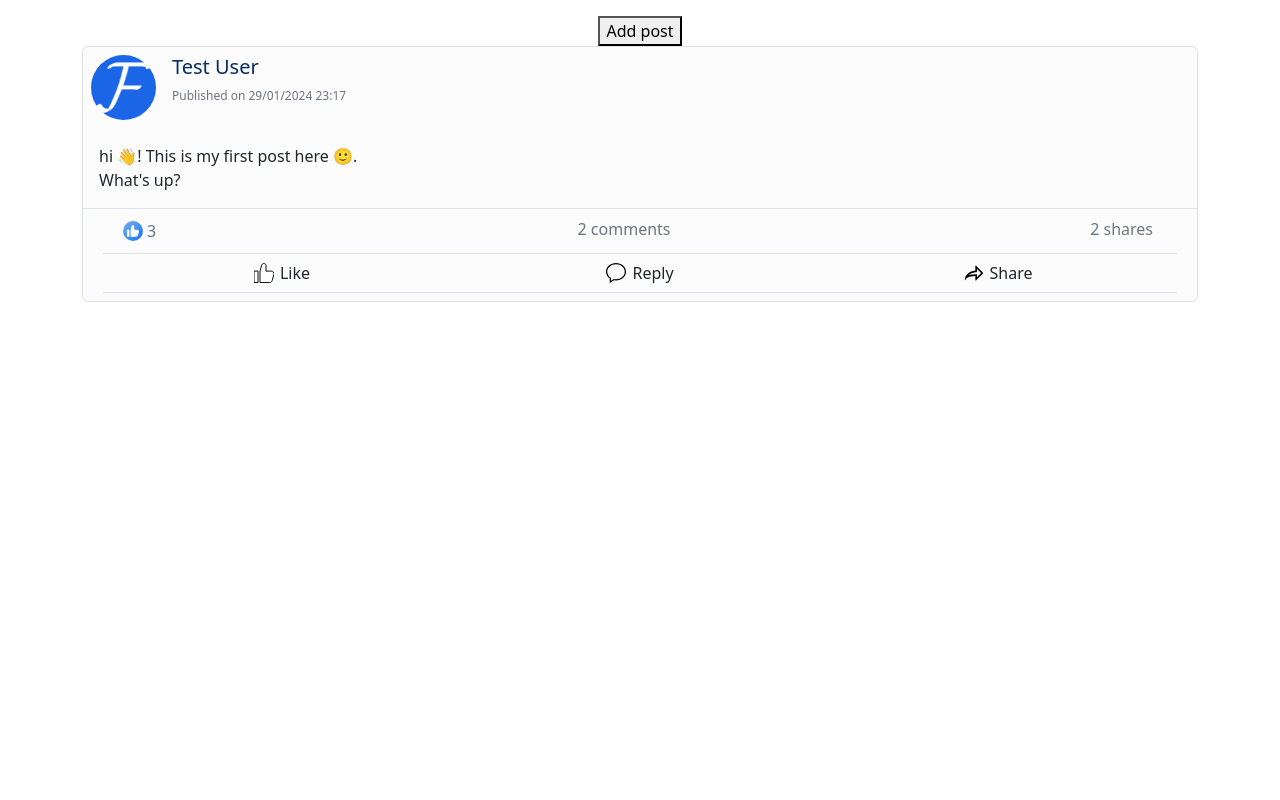
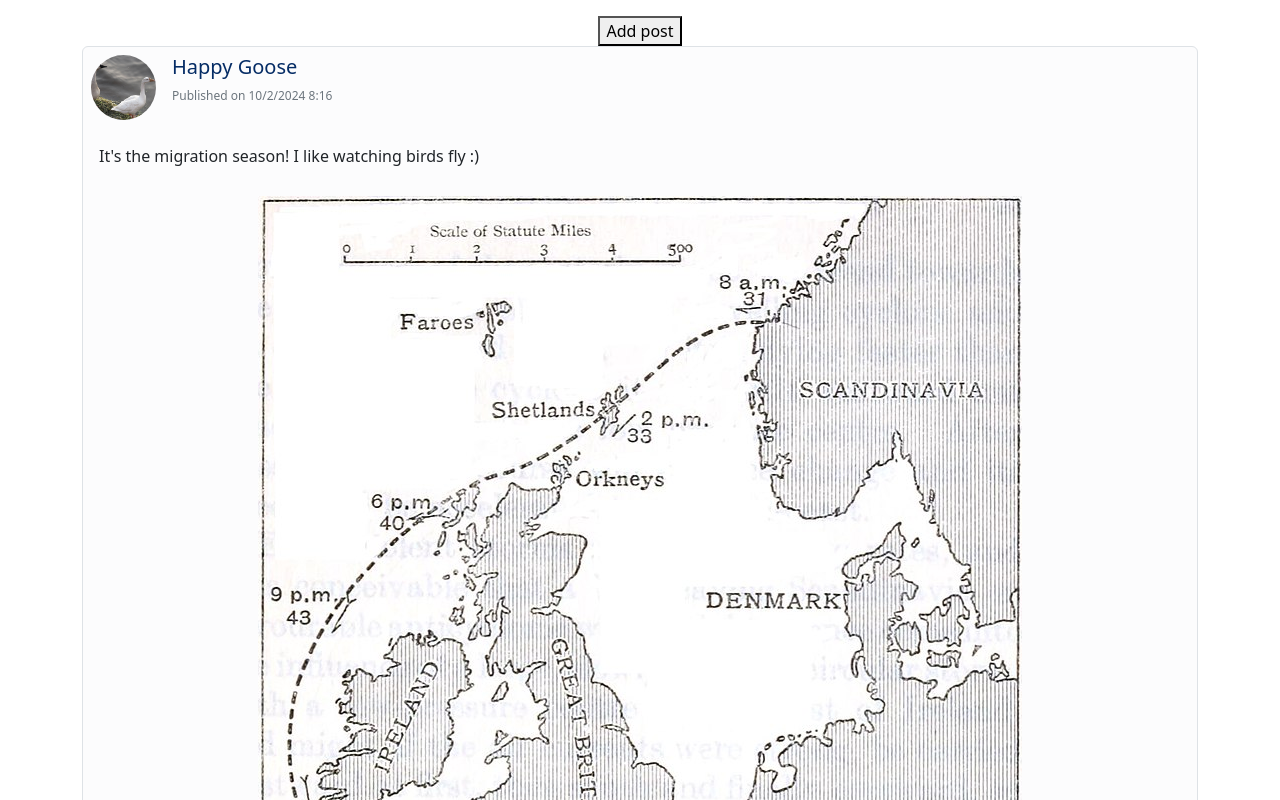
Before and after one commit to AsifMadar/Foobar-BIU-web, a React app: page / in a window 1280 px wide. Shown: the top 800 px of the page. Built offline with nearby package versions, Linux system fonts and the light colour scheme.

Commit message:
Expand sample data, support images

```diff
--- a/public/index.html
+++ b/public/index.html
@@ -5,39 +5,13 @@
     <link rel="icon" href="%PUBLIC_URL%/favicon.png" />
     <meta name="viewport" content="width=device-width, initial-scale=1" />
     <meta name="theme-color" content="#000000" />
-    <meta
-      name="description"
-      content="Web site created using create-react-app"
-    />
+    <meta name="description" content="The homepage of FooBar"/>
     <link rel="apple-touch-icon" href="%PUBLIC_URL%/logo192.png" />
-    <!--
-      manifest.json provides metadata used when your web app is installed on a
-      user's mobile device or desktop. See https://developers.google.com/web/fundamentals/web-app-manifest/
-    -->
     <link rel="manifest" href="%PUBLIC_URL%/manifest.json" />
-    <!--
-      Notice the use of %PUBLIC_URL% in the tags above.
-      It will be replaced with the URL of the `public` folder during the build.
-      Only files inside the `public` folder can be referenced from the HTML.
-
-      Unlike "/favicon.png" or "favicon.png", "%PUBLIC_URL%/favicon.png" will
-      work correctly both with client-side routing and a non-root public URL.
-      Learn how to configure a non-root public URL by running `npm run build`.
-    -->
-    <title>React App</title>
+    <title>FooBar - The New Social Platform</title>
   </head>
   <body class="light-theme">
-    <noscript>You need to enable JavaScript to run this app.</noscript>
+    <noscript>You need to enable JavaScript to access FooBar.</noscript>
     <div id="root"></div>
-    <!--
-      This HTML file is a template.
-      If you open it directly in the browser, you will see an empty page.
-
-      You can add webfonts, meta tags, or analytics to this file.
-      The build step will place the bundled scripts into the <body> tag.
-
-      To begin the development, run `npm start` or `yarn start`.
-      To create a production bundle, use `npm run build` or `yarn build`.
-    -->
   </body>
 </html>
--- a/src/App/App.js
+++ b/src/App/App.js
@@ -4,9 +4,9 @@ import PostList from '../PostList/PostList.js'
 
 function App() {
     const [currentUser] = useState({
-        displayName: 'Test User',
+        displayName: 'Georg C.',
         imageURL: '/favicon.png',
-        username: 'testuser',
+        username: 'gcantor',
     })
 
     return (
--- a/src/Post/Post.js
+++ b/src/Post/Post.js
@@ -110,6 +110,18 @@ function Post({ currentUser, details, updateDetails }) {
                 )}
             </header>
             <article className="text-start p-3">{details.contents}</article>
+            {details.images.length > 0 && (
+                <article className="post-images m-1">
+                    {details.images.map((imageSrc, i) => (
+                        <img
+                            key={i}
+                            src={imageSrc}
+                            className="img-fluid mt-2"
+                            alt=""
+                        />
+                    ))}
+                </article>
+            )}
             <footer className="border-top container">
                 <div className="stats row m-2">
                     <span className="likes-count col text-start ps-3 tooltip-container">
--- a/src/PostList/PostList.js
+++ b/src/PostList/PostList.js
@@ -10,6 +10,9 @@ import { useState } from 'react'
  */
 function PostList({ currentUser }) {
     const [postsDetails, setPostsDetails] = useState(posts)
+    const sortedPostsDetails = postsDetails
+        .sort((a, b) => a.timestamp - b.timestamp)
+        .reverse()
 
     const addPost = () => {
         setPostsDetails([
@@ -38,7 +41,7 @@ function PostList({ currentUser }) {
     return (
         <div id="post-list" className="container mt-3">
             <button onClick={addPost}>Add post</button>
-            {postsDetails.map((details, i) => (
+            {sortedPostsDetails.map((details, i) => (
                 <Post
                     key={i}
                     currentUser={currentUser}
--- a/src/data/posts.json
+++ b/src/data/posts.json
@@ -1,68 +1,258 @@
 [
 	{
 		"author": {
-			"displayName": "Test User",
-			"imageURL": "/favicon.png",
-			"username": "testuser"
+			"displayName": "Georg C.",
+			"imageURL": "/sampleImages/user1.jpg",
+			"username": "gcantor"
 		},
 		"comments": [
 			{
 				"author": {
 					"displayName": "Eliyah Alias",
-					"imageURL": "/favicon.png",
+					"imageURL": "/sampleImages/user2.jpg",
 					"username": "alias.el"
 				},
 				"contents": "Hi & welcome! Do you feel like meeting tomorrow?",
 				"likes": [
 					{
-						"displayName": "Test User",
-						"imageURL": "/favicon.png",
-						"username": "testuser"
+						"displayName": "Georg C.",
+						"imageURL": "/sampleImages/user1.jpg",
+						"username": "gcantor"
 					}
 				],
-				"timestamp": 1706572233917
+				"timestamp": 1707404921000
 			},
 			{
 				"author": {
-					"displayName": "Test User",
-					"imageURL": "/favicon.png",
-					"username": "testuser"
+					"displayName": "Georg C.",
+					"imageURL": "/sampleImages/user1.jpg",
+					"username": "gcantor"
 				},
 				"contents": "@Eliyah how about monday?",
 				"likes": [],
-				"timestamp": 1706573233917
+				"timestamp": 1707412712000
 			}
 		],
 		"contents": "hi 👋! This is my first post here 🙂.\nWhat's up?",
+		"images": [],
 		"likes": [
 			{
 				"displayName": "Avi Adar",
-				"imageURL": "/favicon.png",
+				"imageURL": "/sampleImages/user3.jpg",
 				"username": "avi.adar1"
 			},
 			{
 				"displayName": "Eliyah Alias",
-				"imageURL": "/favicon.png",
+				"imageURL": "/sampleImages/user2.jpg",
 				"username": "alias.el"
 			},
 			{
 				"displayName": "Moishe Meivin",
-				"imageURL": "/favicon.png",
+				"imageURL": "/sampleImages/user4.jpg",
 				"username": "moisheM"
 			}
 		],
 		"shares": [
 			{
 				"displayName": "Avi Adar",
-				"imageURL": "/favicon.png",
+				"imageURL": "/sampleImages/user3.jpg",
 				"username": "avi.adar1"
 			},
 			{
 				"displayName": "Moishe Meivin",
-				"imageURL": "/favicon.png",
+				"imageURL": "/sampleImages/user4.jpg",
 				"username": "moisheM"
 			}
 		],
-		"timestamp": 1706570233917
+		"timestamp": 1707400272000
+	},
+	{
+		"author": {
+			"displayName": "Moishe Meivin",
+			"imageURL": "/sampleImages/user4.jpg",
+			"username": "moisheM"
+		},
+		"comments": [
+			{
+				"author": {
+					"displayName": "Avi Adar",
+					"imageURL": "/sampleImages/user3.jpg",
+					"username": "avi.adar1"
+				},
+				"contents": "Wow, must be so fun!",
+				"likes": [],
+				"timestamp": 1707510238000
+			}
+		],
+		"contents": "Enjoying the morning in Hawaii...\nWhat a great view!",
+		"images": ["/sampleImages/hawaii.jpg"],
+		"likes": [
+			{
+				"displayName": "Eliyah Alias",
+				"imageURL": "/sampleImages/user2.jpg",
+				"username": "alias.el"
+			},
+			{
+				"displayName": "Georg C.",
+				"imageURL": "/sampleImages/user1.jpg",
+				"username": "gcantor"
+			}
+
+		],
+		"shares": [
+			{
+				"displayName": "Avi Adar",
+				"imageURL": "/sampleImages/user3.jpg",
+				"username": "avi.adar1"
+			}
+		],
+		"timestamp": 1707507788000
+	},
+	{
+		"author": {
+			"displayName": "David",
+			"imageURL": "/sampleImages/user5.jpg",
+			"username": "davidR"
+		},
+		"comments": [],
+		"contents": "Hi all, how are you?",
+		"images": [],
+		"likes": [],
+		"shares": [],
+		"timestamp": 1707384226000
+	},
+	{
+		"author": {
+			"displayName": "John G.",
+			"imageURL": "/sampleImages/user6.jpg",
+			"username": "geljohn"
+		},
+		"comments": [],
+		"contents": "You know, working from home can be hard sometimes",
+		"images": [],
+		"likes": [],
+		"shares": [],
+		"timestamp": 1707301332000
+	},
+	{
+		"author": {
+			"displayName": "Happy Goose",
+			"imageURL": "/sampleImages/user7.jpg",
+			"username": "yonatan.sp"
+		},
+		"comments": [],
+		"contents": "It's the migration season! I like watching birds fly :)",
+		"images": ["/sampleImages/migration.jpg"],
+		"likes": [],
+		"shares": [],
+		"timestamp": 1707552999000
+	},
+	{
+		"author": {
+			"displayName": "Eliyah Alias",
+			"imageURL": "/sampleImages/user2.jpg",
+			"username": "alias.el"
+		},
+		"comments": [
+			{
+				"author": {
+					"displayName": "Moishe Meivin",
+					"imageURL": "/sampleImages/user4.jpg",
+					"username": "moisheM"
+				},
+				"contents": "As they say \"fight fire with fire\" 😂",
+				"likes": [
+					{
+						"displayName": "Eliyah Alias",
+						"imageURL": "/sampleImages/user2.jpg",
+						"username": "alias.el"
+					}
+				],
+				"timestamp": 1707321941000
+
+			}
+		],
+		"contents": "Did you ever notice that what we call \"fire trucks\" are really water trucks?",
+		"images": [],
+		"likes": [
+			{
+				"displayName": "Moishe Meivin",
+				"imageURL": "/sampleImages/user4.jpg",
+				"username": "moisheM"
+			}
+		],
+		"shares": [],
+		"timestamp": 1707318750000
+	},
+	{
+		"author": {
+			"displayName": "John G.",
+			"imageURL": "/sampleImages/user6.jpg",
+			"username": "geljohn"
+		},
+		"comments": [
+
+			{
+				"author": {
+					"displayName": "Eliyah Alias",
+					"imageURL": "/sampleImages/user2.jpg",
+					"username": "alias.el"
+				},
+				"contents": "It's awesome man\nYou will like it for sure",
+				"likes": [],
+				"timestamp": 1707141177000
+
+			}
+		],
+		"contents": "So, what is this new \"FooBar\" app everyone is talking about?",
+		"images": [],
+		"likes": [],
+		"shares": [],
+		"timestamp": 1707139023000
+	},
+	{
+		"author": {
+			"displayName": "David",
+			"imageURL": "/sampleImages/user5.jpg",
+			"username": "davidR"
+		},
+		"comments": [],
+		"contents": "Just created my account, hope this new social platform will be fun.",
+		"images": [],
+		"likes": [
+			{
+				"displayName": "Eliyah Alias",
+				"imageURL": "/sampleImages/user2.jpg",
+				"username": "alias.el"
+			}
+		],
+		"shares": [],
+		"timestamp": 1707126738000
+	},
+	{
+		"author": {
+			"displayName": "Eliyah Alias",
+			"imageURL": "/sampleImages/user2.jpg",
+			"username": "alias.el"
+		},
+		"comments": [],
+		"contents": "So I am officially the second person on this platform?\n\nNice.",
+		"images": [],
+		"likes": [],
+		"shares": [],
+		"timestamp": 1707060222000
+	},
+	{
+		"author": {
+			"displayName": "FooBar Official",
+			"imageURL": "/favicon.png",
+			"username": "foobar"
+		},
+		"comments": [],
+		"contents": "Welcome to FooBar everyone!",
+		"images": ["/favicon.png"],
+		"likes": [],
+		"shares": [],
+		"timestamp": 1707026400000
 	}
 ]
--- a/src/data/posts.json.d.ts
+++ b/src/data/posts.json.d.ts
@@ -15,6 +15,7 @@ export interface Post {
     author: User
     comments: Comment[]
     contents: string
+    images: string[]
     likes: User[]
     shares: User[]
     timestamp: number
--- a/src/utils/timestampToStr.js
+++ b/src/utils/timestampToStr.js
@@ -7,8 +7,7 @@ export function timestampToStr(timestamp) {
     return (
         date.getDate() +
         '/' +
-        date.getMonth() +
-        1 +
+        (date.getMonth() + 1) +
         '/' +
         date.getFullYear() +
         ' ' +
```
Also changed, not shown: public/manifest.json, public/sampleImages/hawaii.jpg (added), public/sampleImages/migration.jpg (added), public/sampleImages/user1.jpg (added), public/sampleImages/user2.jpg (added), public/sampleImages/user3.jpg (added), public/sampleImages/user4.jpg (added), public/sampleImages/user5.jpg (added), public/sampleImages/user6.jpg (added), public/sampleImages/user7.jpg (added).
